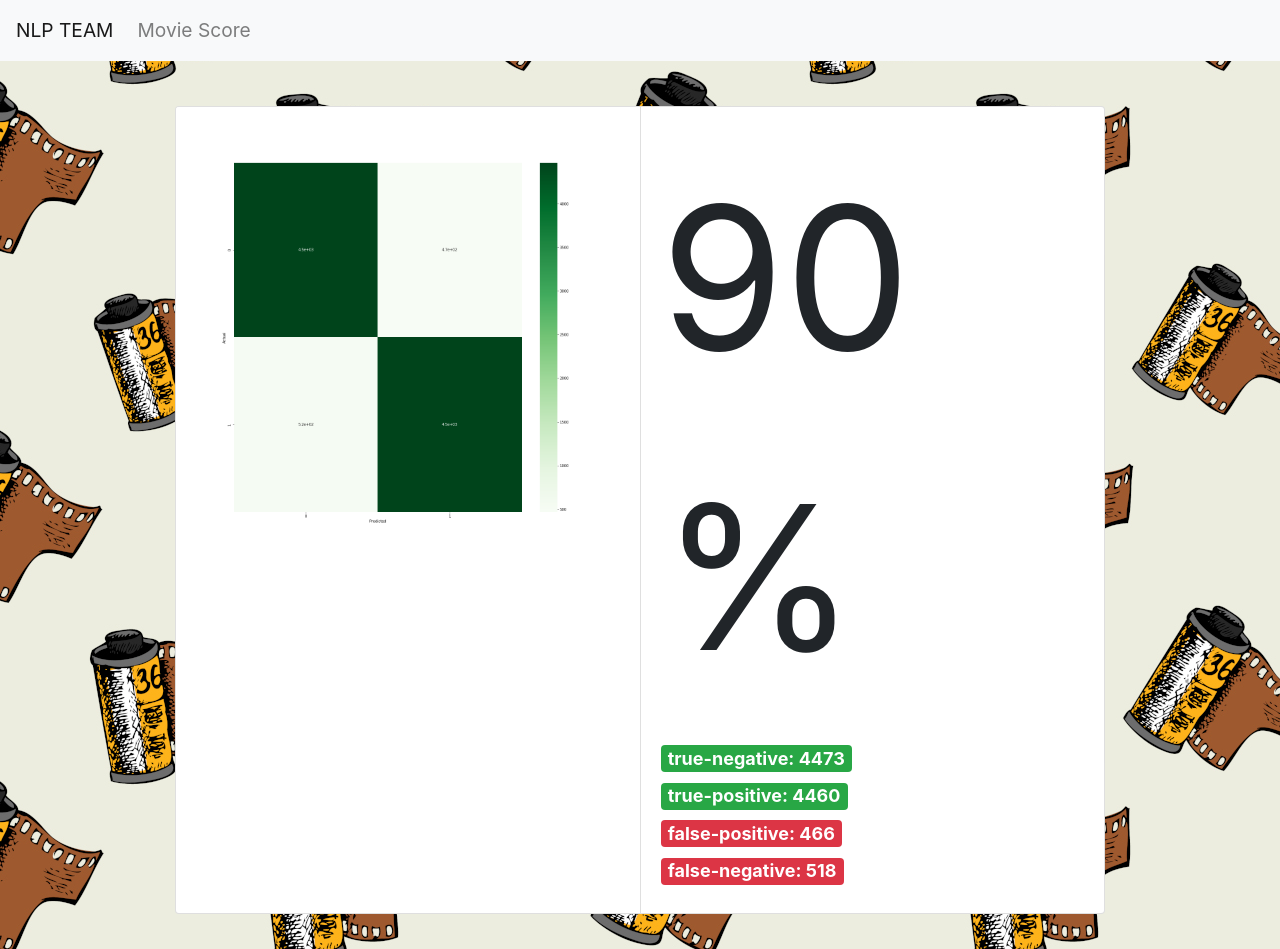
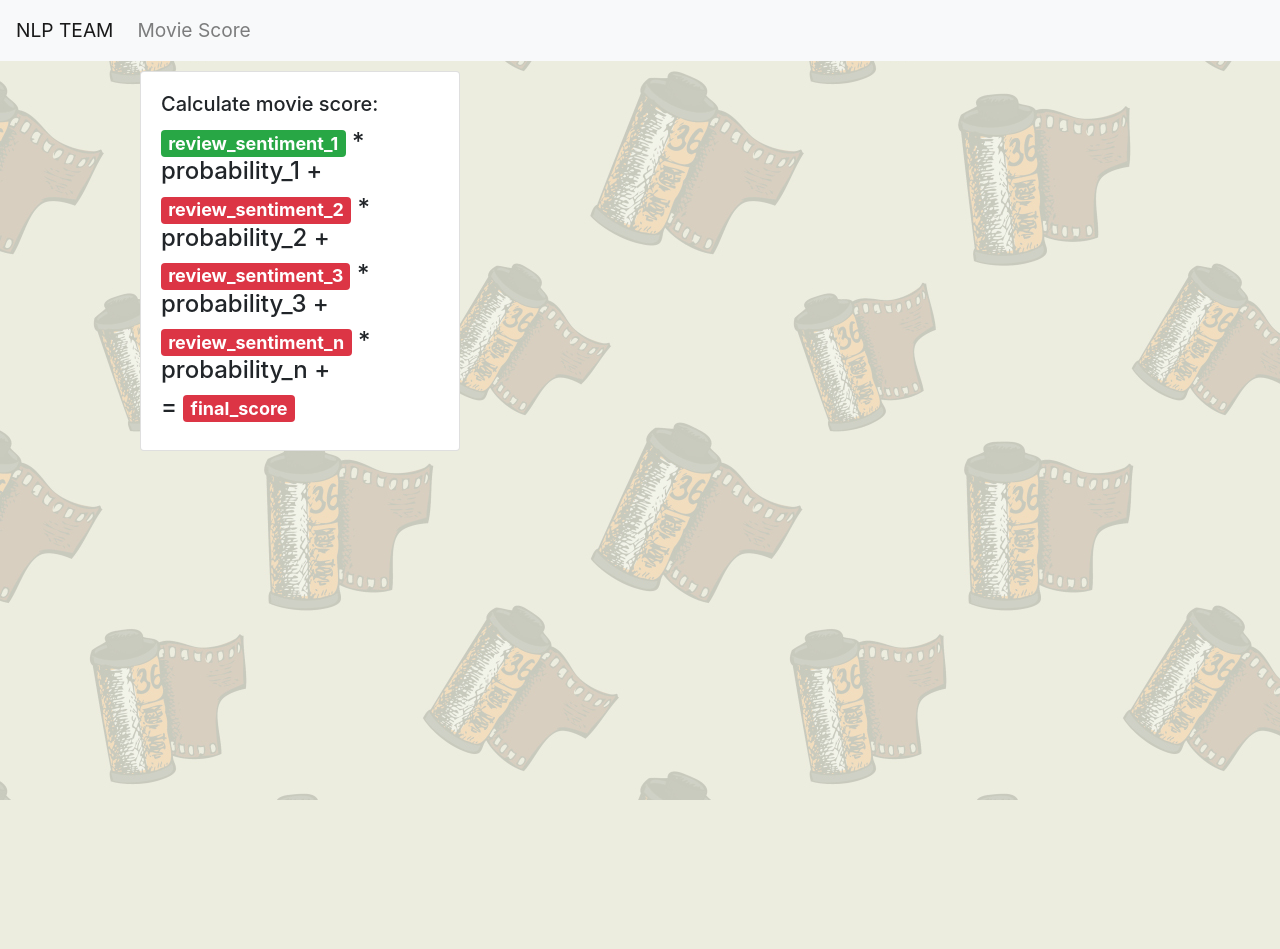
Before and after one commit to nlp-team-ctp/sentiment-analysis-movie-reviews, a Flask app: page /moviescore/ in a window 1280 px wide. After the commit the page ends 800 px from the top, so only its background shows below. Run offline with Flask 2, Linux system fonts and the light colour scheme; parts of the project's set-up code (start-up, migrations or seed data) failed here and were passed over.

Commit message:
small changes

```diff
--- a/templates/moviescore.html
+++ b/templates/moviescore.html
@@ -8,7 +8,7 @@
   <title>Movie Score</title>
 </head>
 
-<body style="background-image: url('../static/bg3.jpg')">
+<body style="background-image: url('../static/bg3t.jpg')">
   <nav class="navbar navbar-expand-lg navbar-light bg-light" style="margin-bottom: 10px;">
     <a class="navbar-brand" style="font-size:larger" href="/">NLP TEAM</a>
 
@@ -24,32 +24,19 @@
 
   <div style="width: 1000px; margin:0 auto">
 
-    <div style="padding: 35px;" class="card-group">
 
-      <div class="card" style="width: 40rem;">
-        <img class="card-img-top" src="../static/confusion_matrix.png" alt="Card image cap">
-        <div class="card-body">
-        </div>
+    <div class="card" style="width: 20rem;">
+      <div class="card-body">
+        <h5 class="card-title">Calculate movie score:</h5>
+        <h4><span class="badge badge-success">review_sentiment_1</span> * probability_1 +</h4>
+        <h4><span class="badge badge-danger">review_sentiment_2</span> * probability_2 +</h4>
+        <h4><span class="badge badge-danger">review_sentiment_3</span> * probability_3 +</h4>
+        <h4><span class="badge badge-danger">review_sentiment_n</span> * probability_n +</h4>
+        <h4>= <span class="badge badge-danger">final_score</span></h4>
       </div>
-
-      <div class="card" style="width: 40rem;">
-        <div class="card-body">
-
-          <p style="font-size:200px" class="card-text">
-            90%
-          </p>
-          <h4><span class="badge badge-success">true-negative: 4473</span></h4>
-          <h4><span class="badge badge-success">true-positive: 4460</span></h4>
-          <h4><span class="badge badge-danger">false-positive: 466</span></h4>
-          <h4><span class="badge badge-danger">false-negative: 518</span></h4>
+    </div>
 
 
-
-
-        </div>
-      </div>
-
-    </div>
 
   </div>
 
```
Also changed, not shown: templates/main.html (+32 -3 lines), static/The_Irishman_poster.jpg (added), static/bg2.jpg (deleted), static/bg2t.jpg (added), static/bg2t1.jpg (added), static/bg3t.jpg (added).
